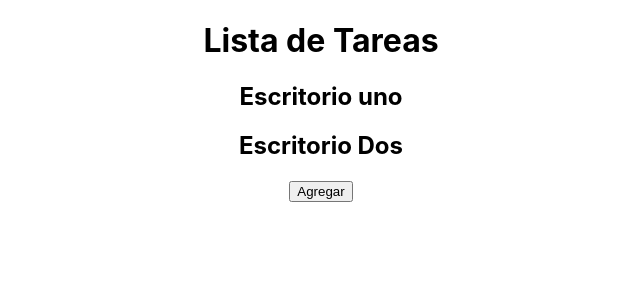
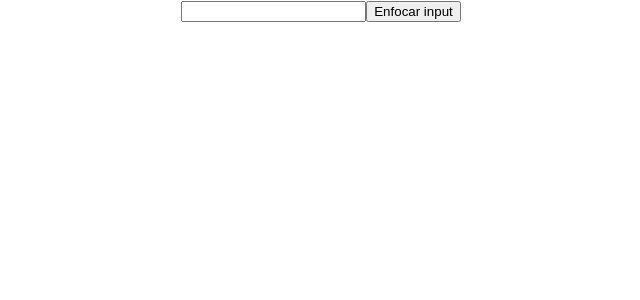
Before and after one commit to Nicoogf/DigitalHouse, a React (Create React App) app: page / in a window 1280 px wide. Shown: the top 300 px of the page, without its empty margins (319-959 px from the left). Built offline with nearby package versions, Linux system fonts and the light colour scheme.

Commit message:
Clase 01 useRef

```diff
--- a/src/App.js
+++ b/src/App.js
@@ -2,6 +2,7 @@ import './App.css';
 import ClaseUno from './clases/clase01/claseUno';
 import ClaseUnouseEffect from './clases/clase01/claseUnouseEffect';
 import Office from './clases/clase01/useContext/Office';
+import InputWithFocus from './clases/clase01/useRef/InputWhitFocus';
 
 function App() {
 
@@ -11,7 +12,8 @@ function App() {
     <div className="App">
       { /* <ClaseUno valorInicial={8} /> */ }
       { /* <ClaseUnouseEffect /> */ }
-      <Office />
+      { /*<Office /> */ }
+      <InputWithFocus />
     </div>
   );
 }
--- /dev/null
+++ b/src/clases/clase01/useRef/InputWhitFocus.jsx
@@ -0,0 +1,19 @@
+import React, { useRef } from 'react' ;
+
+const InputWithFocus = () => {
+
+  const refInput = useRef();
+
+  const enfocar = () =>{
+    refInput.current.focus();
+  }
+
+  return (
+    <div>
+     <input type='text' className='input-text' ref={ refInput }></input>
+     <button onClick={enfocar}>Enfocar input</button>
+    </div>
+  ) ;
+} ;
+
+export default InputWithFocus ;
```
